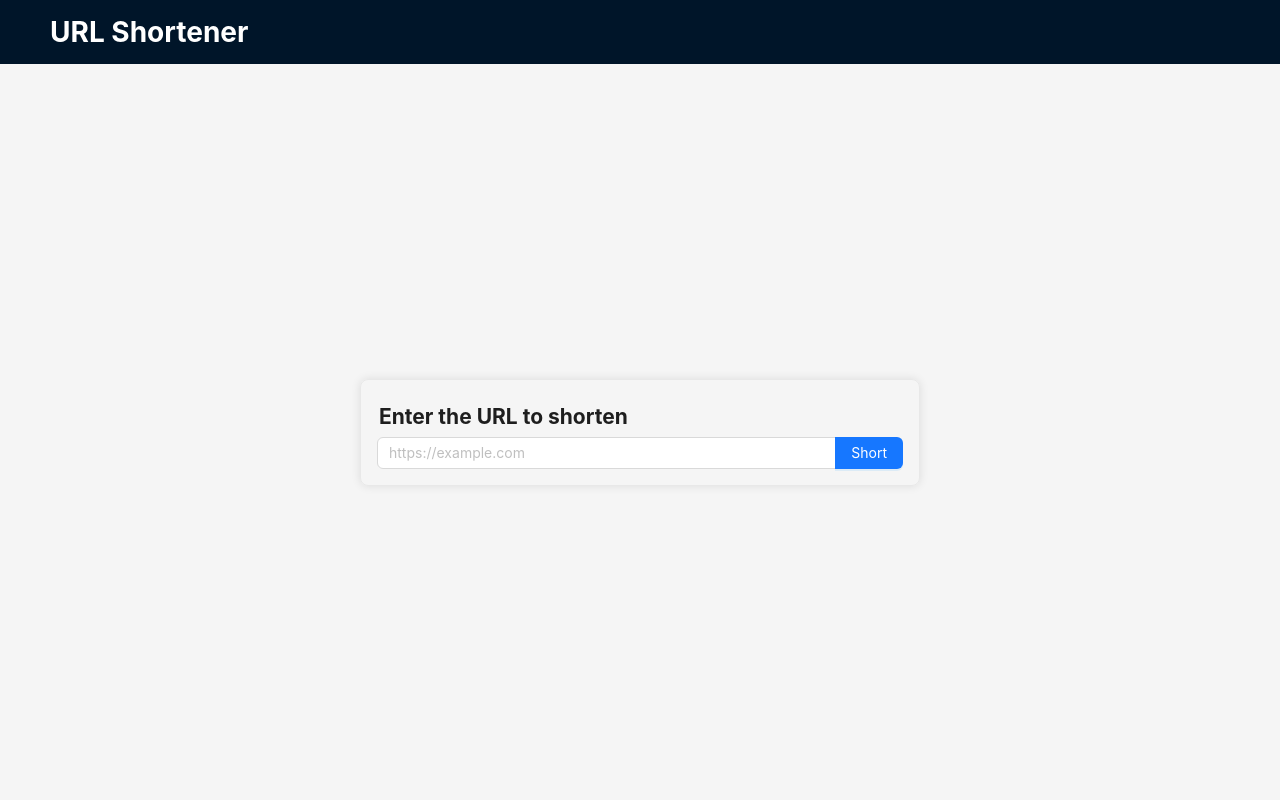
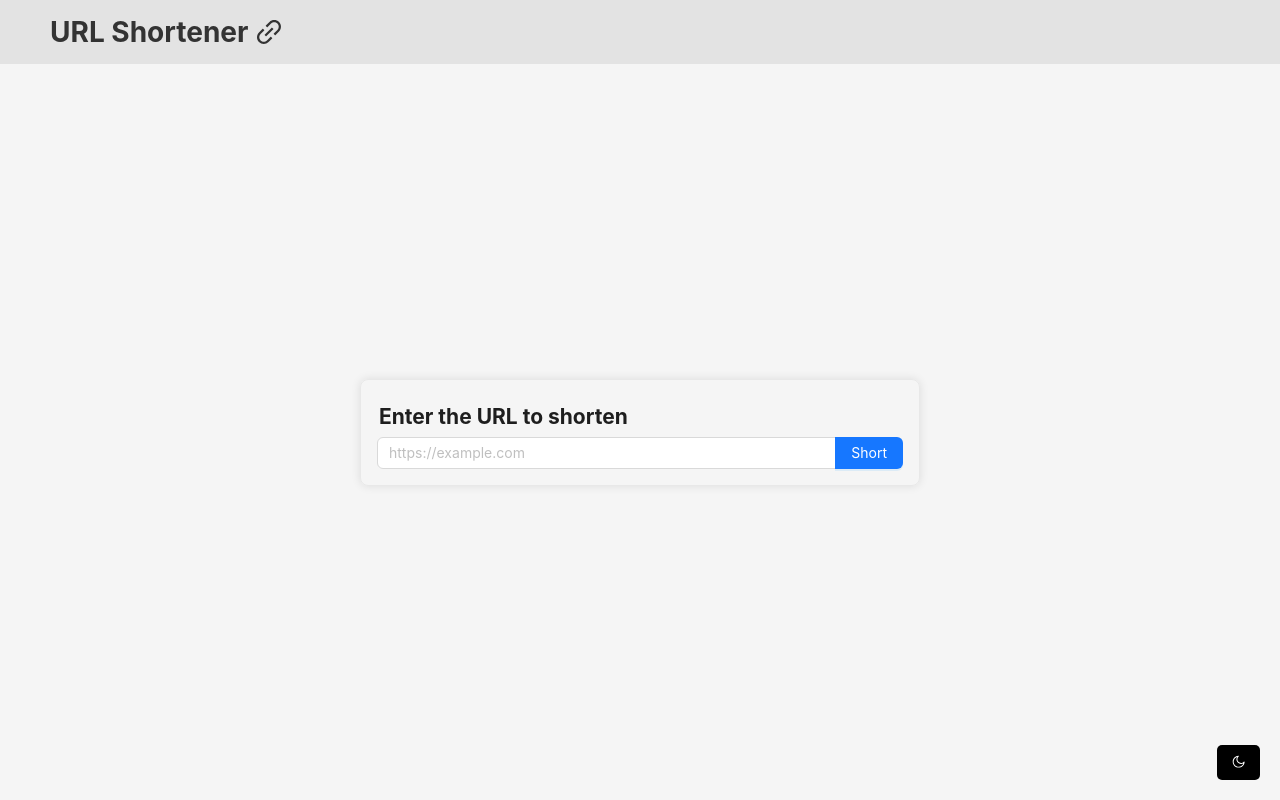
Before and after one commit to albuquerquefabio/url-shortener, a React (Vite) app in the folder apps/client/: page / in a window 1280 px wide. Built offline with nearby package versions, Linux system fonts and the light colour scheme.

Commit message:
Implement theme toggle functionality and update layout styles in the app

```diff
--- a/apps/client/src/app/app.module.scss
+++ b/apps/client/src/app/app.module.scss
@@ -16,27 +16,6 @@
   align-items: center;
 }
 
-.header {
-  background-color: #001529;
-  color: white;
-  text-align: center;
-  padding: 16px;
-}
-
-.appTitle {
-  color: white;
-}
-
-.content {
-  padding: auto 24px;
-  width: 100%;
-  max-width: 600px;
-}
-
-.contentStyle {
-  // min-height: 100vh;
-}
-
 .navigation {
   margin: 16px 0;
 }
--- a/apps/client/src/app/app.tsx
+++ b/apps/client/src/app/app.tsx
@@ -1,33 +1,87 @@
-// eslint-disable-next-line @typescript-eslint/no-unused-vars
 import styles from './app.module.scss';
-
+import { useState, useEffect } from 'react';
 import { Route, Routes, Link } from 'react-router-dom';
 
 import { Shortener } from '../shorterner/shortener';
-import { Flex, Layout } from 'antd';
+import { Flex, Layout, ConfigProvider, theme as antdTheme } from 'antd';
 import { Redirect } from '../redirect/redirect';
+import { LinkOutlined, MoonOutlined, SunOutlined } from '@ant-design/icons'; // Updated icons
 
 const { Header, Content } = Layout;
 
 export function App() {
+  const [theme, setTheme] = useState<'light' | 'dark'>(() => {
+    // Retrieve theme from local storage or default to 'light'
+    return localStorage.getItem('theme') === 'dark' ? 'dark' : 'light';
+  });
+
+  const toggleTheme = () => {
+    setTheme((prevTheme) => {
+      const newTheme = prevTheme === 'light' ? 'dark' : 'light';
+      localStorage.setItem('theme', newTheme); // Save theme to local storage
+      return newTheme;
+    });
+  };
+
+  useEffect(() => {
+    // Ensure the theme is applied on initial load
+    document.body.className = theme;
+  }, [theme]);
+
   return (
-    <Flex justify="center" align="middle" style={{ minHeight: '100vh' }}>
+    <ConfigProvider
+      theme={{
+        algorithm:
+          theme === 'light'
+            ? antdTheme.defaultAlgorithm
+            : antdTheme.darkAlgorithm,
+      }}
+    >
+      <Flex
+        justify="center"
+        align="middle"
+        style={{ minHeight: '100vh' }}
+        className={theme}
+      >
         <Layout className={styles.layoutStyle}>
-        <Header className={styles.headerStyle}>
-          <Link to="/">
-            <h1 className={styles.appTitle}>URL Shortener</h1>
+          <Header
+            className={styles.headerStyle}
+            style={{
+              backgroundColor: theme === 'light' ? '#e3e3e3' : '#1a1a1a', // Dynamic background
+              color: theme === 'light' ? '#333' : '#fff', // Dynamic text color
+            }}
+          >
+            <Link to="/" style={{ color: theme === 'light' ? '#333' : '#fff' }}>
+              <h1 className={styles.appTitle}>
+                URL Shortener <LinkOutlined />
+              </h1>
             </Link>
           </Header>
-        <Content className={styles.contentStyle}>
-          {/* <Flex justify="center" align="center"> */}
+          <Content>
             <Routes>
               <Route path="/" element={<Shortener />} />
               <Route path="/:shortUrl" element={<Redirect />} />
             </Routes>
-          {/* </Flex> */}
           </Content>
         </Layout>
+        <button
+          onClick={toggleTheme}
+          style={{
+            position: 'fixed',
+            bottom: '20px',
+            right: '20px',
+            padding: '10px 15px',
+            borderRadius: '5px',
+            backgroundColor: theme === 'light' ? '#000' : '#fff',
+            color: theme === 'light' ? '#fff' : '#000',
+            border: 'none',
+            cursor: 'pointer',
+          }}
+        >
+          {theme === 'light' ? <MoonOutlined /> : <SunOutlined />}{' '}
+        </button>
       </Flex>
+    </ConfigProvider>
   );
 }
 
```
Lines whose indentation alone changed are shown as unchanged.
